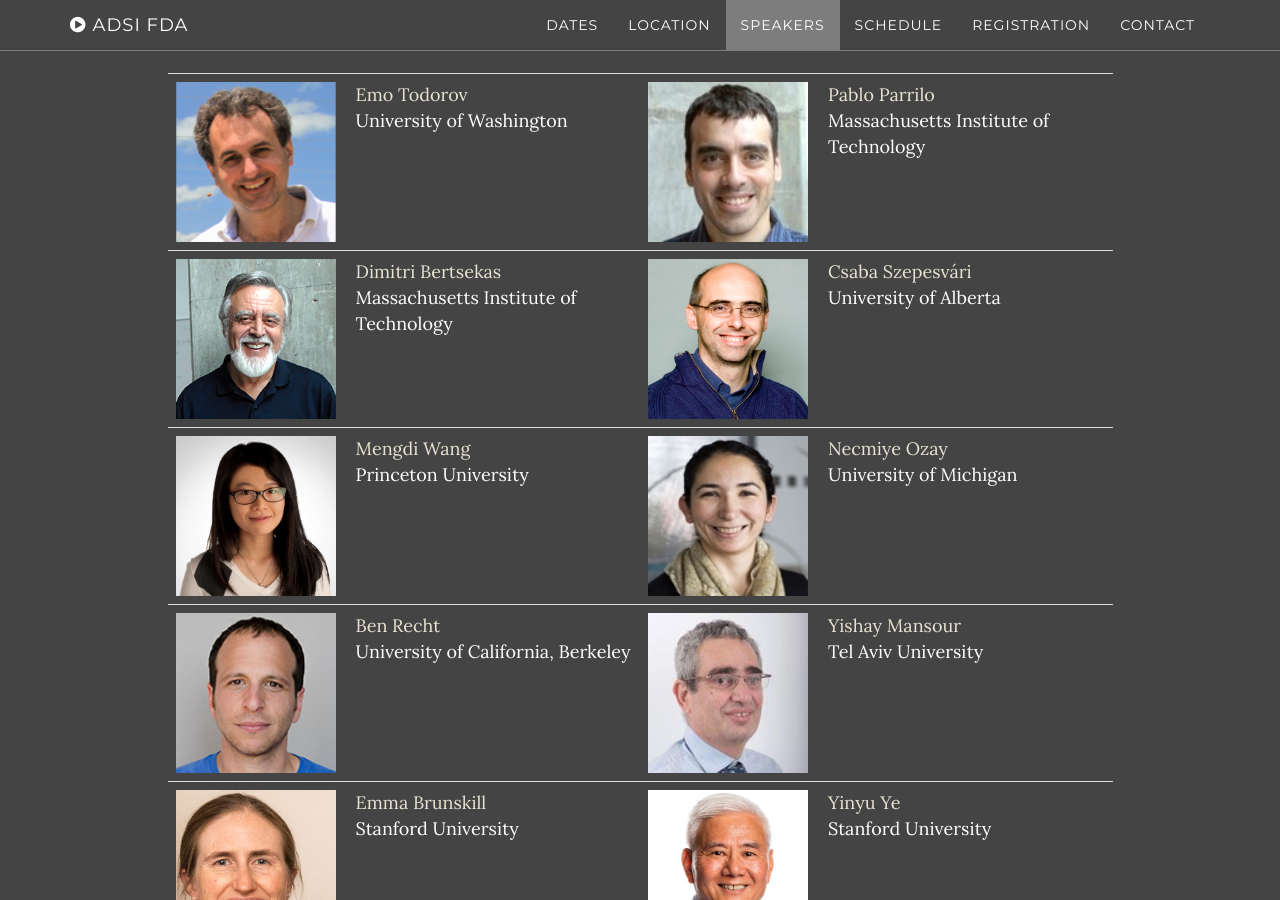
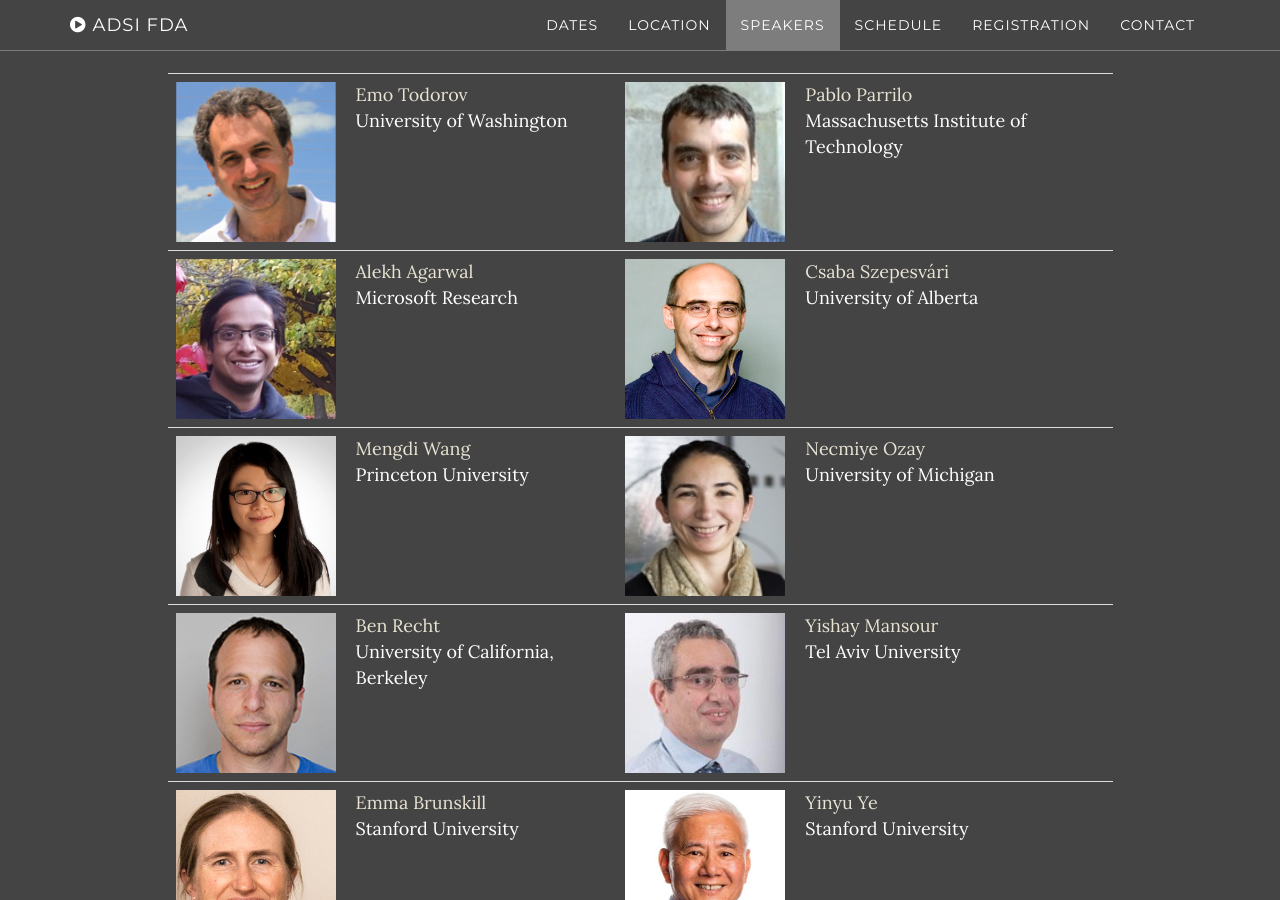
Before and after one commit to kgjamieson/ifds-workshop-2025, a Jekyll site: the page built from index.html, in a window 1280 px wide and 900 px high, scrolled down 2393 px. Built offline with Jekyll 4.4.1, drawn with Linux system fonts in a browser that asks for light colours; some of the changed text lies outside the part shown.

Commit message:
Updating speaker list.

```diff
--- a/_includes/schedule.html
+++ b/_includes/schedule.html
@@ -25,7 +25,7 @@
                   <td>11:45-1:30</td><td> Lunch </td>
                 </tr>
                 <tr>
-                  <td>1:30-2:15</td><td> Lecture:   Dimitri Bertsekas  </td>
+                  <td>1:30-2:15</td><td> Lecture:  Alekh Agarwal  </td>
                 </tr>
                 <tr>
                   <td>2:15-3:00</td><td> Lecture: Daniel Russo  </td>
--- a/_includes/speakers.html
+++ b/_includes/speakers.html
@@ -13,8 +13,8 @@
 <td><a href="http://www.mit.edu/~parrilo/">Pablo Parrilo</a> <br />Massachusetts Institute of Technology<br /><i> </i></td>
 </tr>
 <tr>
-<td class="thumb"><img src="img/instructors/dimitri.jpg"></td>
-<td><a href="http://web.mit.edu/dimitrib/www/home.html">Dimitri Bertsekas</a> <br />Massachusetts Institute of Technology<br /><i> </i></td>
+<td class="thumb"><img src="img/instructors/alekh.jpg"></td>
+<td><a href="http://alekhagarwal.net/">Alekh Agarwal</a> <br />Microsoft Research<br /><i> </i></td>
 <td class="thumb"><img src="img/instructors/csaba.jpg"></td>
 <td><a href="https://sites.ualberta.ca/~szepesva/">Csaba Szepesvári</a> <br />University of Alberta<br /><i> </i></td>
 </tr>
```
Also changed, not shown: img/instructors/alekh.jpg (added), img/instructors/dimitri.jpg (deleted), 3 other files.
